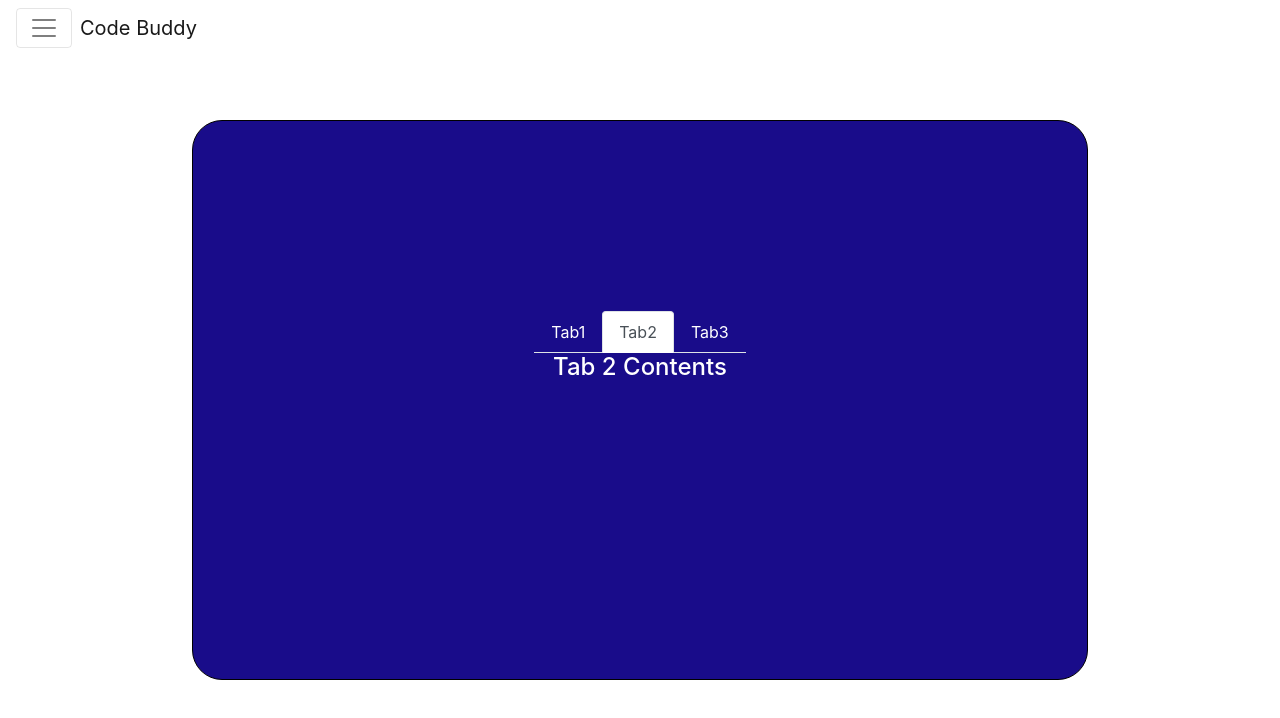
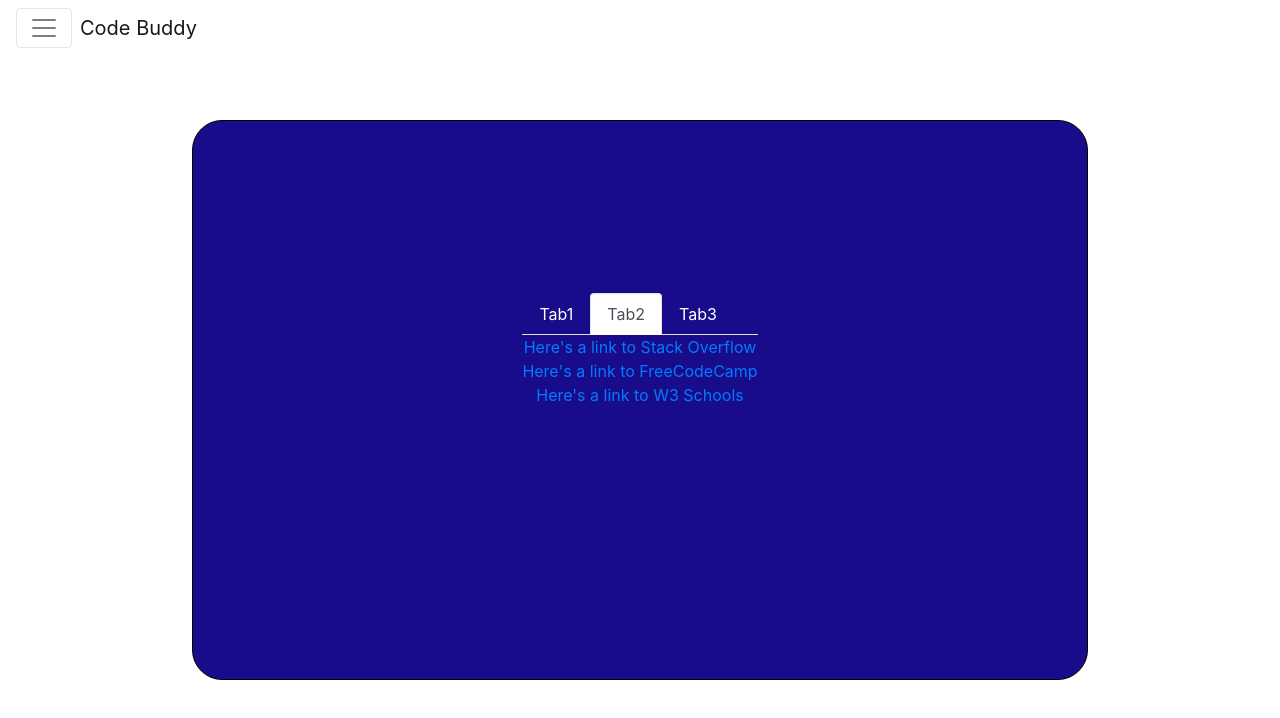
Before and after one commit to zibrahim2046/Code-Buddy-Project-3, a React (Create React App) app in the folder client/: page /results in a window 1280 px wide. Both pictures are taken after a click on the link "Tab2". Shown: the top 718 px of the page. Built offline with nearby package versions, Linux system fonts and the light colour scheme.

Commit message:
added video player and weblinks to new results tabs

```diff
--- a/client/src/components/ResultsTabs.js
+++ b/client/src/components/ResultsTabs.js
@@ -2,6 +2,39 @@ import React, { useState } from 'react';
 import { TabContent, TabPane, Nav, NavItem, NavLink, Card, Button, CardTitle, CardText, Row, Col } from 'reactstrap';
 import classnames from 'classnames';
 import styled from 'styled-components';
+import Video from '../components/VideoPlayer';
+import SaveBtn from './SaveBtn';
+import RefreshBtn from '../components/RefreshBtn';
+
+const LinkContainer = styled.div`
+    display: flex;
+    flex-direction: column;
+`;
+const VideoContainer = styled.div`
+    display: flex;
+    flex-direction: row;
+`;
+
+const links = [
+    {
+        url: 'https://stackoverflow.com/',
+        text: 'Stack Overflow',
+    },
+    {
+        url: 'https://freecodecamp.org',
+        text: 'FreeCodeCamp',
+    },
+    {
+        url: 'https://www.w3schools.com/',
+        text: 'W3 Schools',
+    },
+];
+
+const WebLink = ({ url, text }) => (
+    <a target='_blank' href={url}>
+        Here's a link to {text}
+    </a>
+);
 
 const ResultsTabs = (props) => {
     const [activeTab, setActiveTab] = useState('1');
@@ -48,14 +81,20 @@ const ResultsTabs = (props) => {
                 <TabPane tabId='1'>
                     <Row>
                         <Col sm='12'>
-                            <h4>Tab 1 Contents</h4>
+                            <Video />
+                            <SaveBtn />
+                            <RefreshBtn />
                         </Col>
                     </Row>
                 </TabPane>
                 <TabPane tabId='2'>
                     <Row>
                         <Col sm='12'>
-                            <h4>Tab 2 Contents</h4>
+                            <LinkContainer>
+                                {links.map(({ url, text }, index) => (
+                                    <WebLink key={index} url={url} text={text} />
+                                ))}
+                            </LinkContainer>
                         </Col>
                     </Row>
                 </TabPane>
--- a/client/src/components/SaveBtn.js
+++ b/client/src/components/SaveBtn.js
@@ -2,12 +2,7 @@ import React from 'react';
 import { Button } from 'reactstrap';
 
 const SaveBtn = () => {
-    return (
-        <Button onClick={this.props.handleClick} color='secondary'>
-            {this.props.label}
-            Save
-        </Button>
-    );
+    return <Button color='secondary'>Save</Button>;
 };
 
 export default SaveBtn;
--- a/client/src/pages/Results.js
+++ b/client/src/pages/Results.js
@@ -4,7 +4,6 @@ import Loader from '../components/Loader';
 // import ResultsCarousel from '../components/Carousel';
 // import ResultsContainer from '../components/ResultsContainer';
 import ResultsTabs from '../components/ResultsTabs';
-import ResultsContainer from '../components/ResultsContainer';
 
 const Results = () => {
     const [loading, setLoading] = useState(true);
@@ -22,8 +21,6 @@ const Results = () => {
             ) : (
                 <>
                     <ResultsTabs />
-                    {/* <ResultsCarousel /> */}
-                    {/* <ResultsContainer /> */}
                 </>
             )}
         </div>
```
